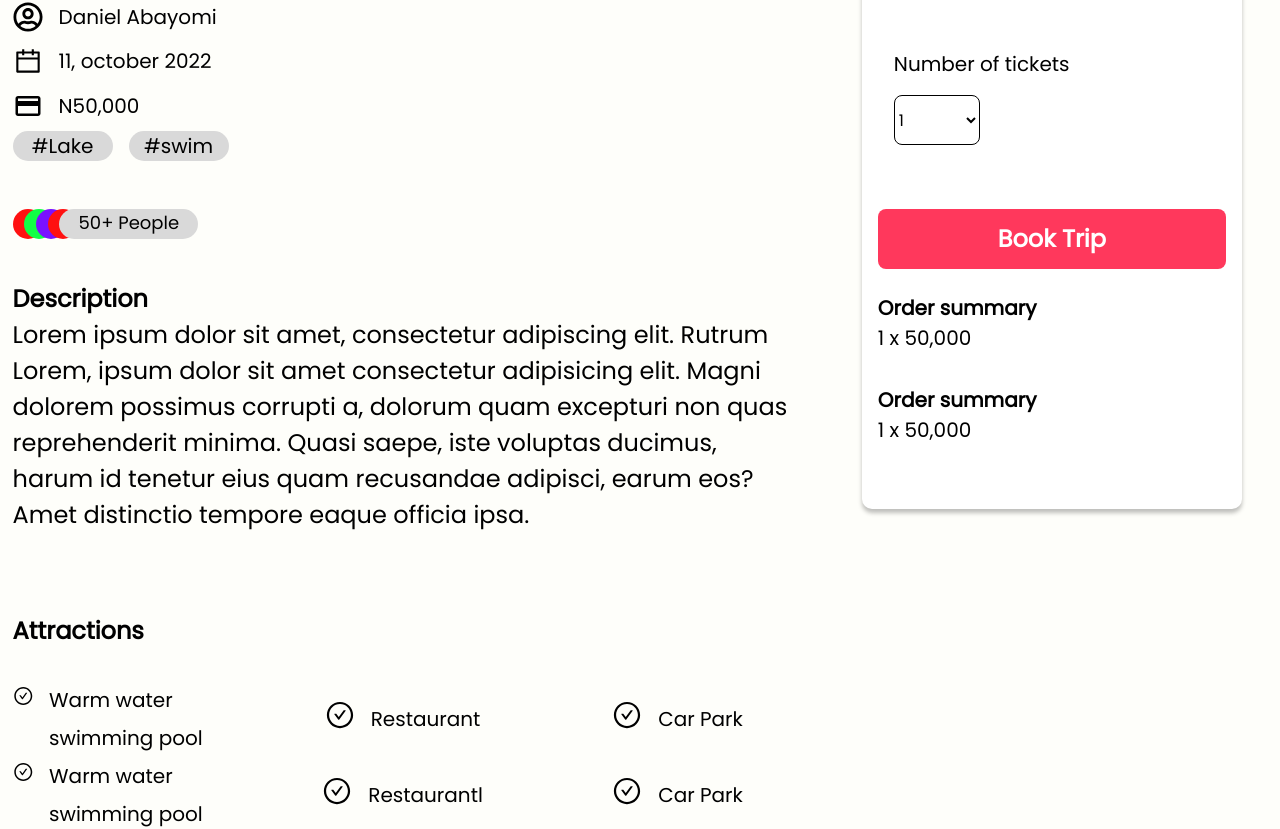
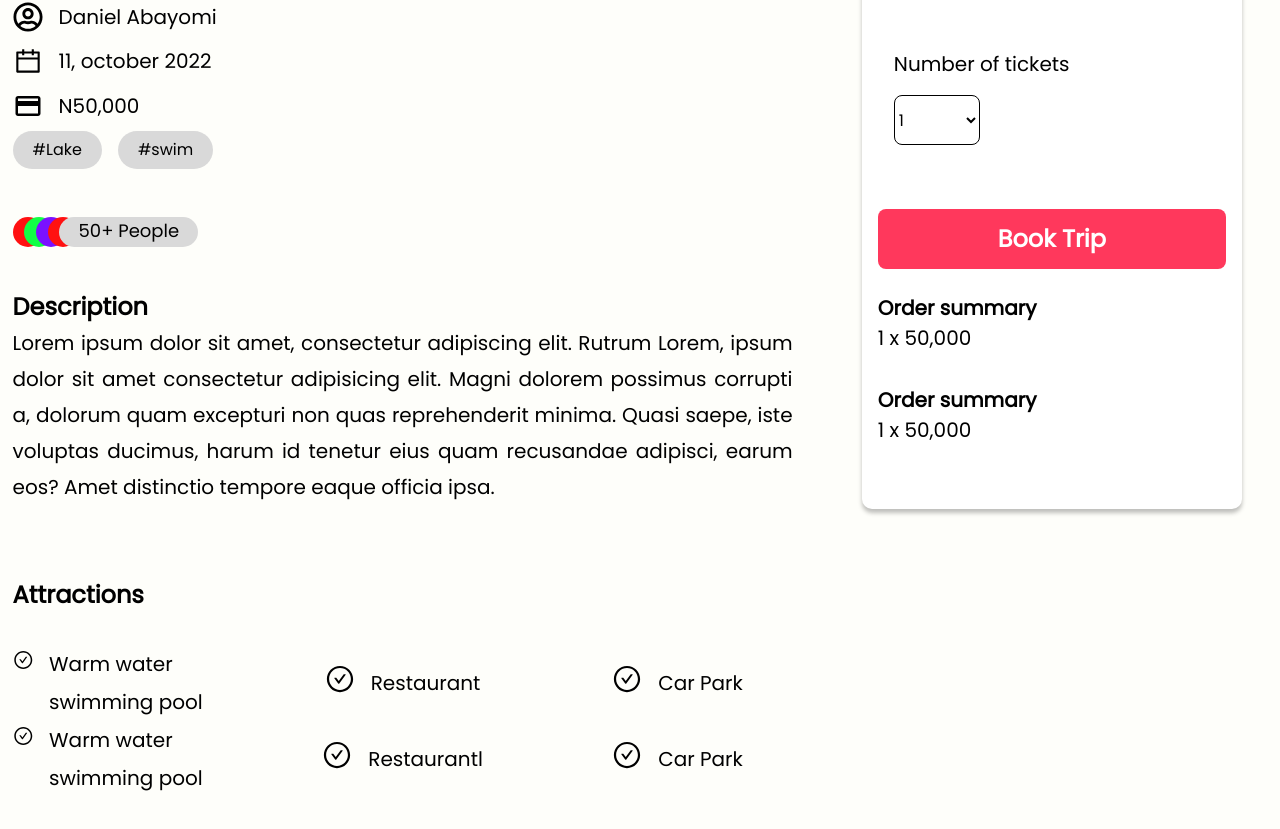
Before and after one commit to Mopharr/TravelBunny, a Next.js app: page /group in a window 1280 px wide. Shown: the part 691-1520 px from the top of the page. Built offline with nearby package versions, Linux system fonts and the light colour scheme.

Commit message:
details page

```diff
--- a/pages/details.tsx
+++ b/pages/details.tsx
@@ -35,7 +35,7 @@ const Details = () => (
 
             <div className={style.desc}>
               <h2>Description</h2>
-              <p className=''>
+              <p>
                 Lorem ipsum dolor sit amet, consectetur adipiscing elit. Rutrum
                 viverra tellus, amet proin in semper arcu. Leo quis vitae
                 scelerisque erat urna,i Lorem ipsum dolor sit amet, consectetur
--- a/styles/details.module.css
+++ b/styles/details.module.css
@@ -74,8 +74,7 @@
   color: #000000;
 }
 .location button {
-  width: 100px;
-  height: 30px;
+  padding: 4px 20px;
   display: flex;
   align-items: center;
   justify-content: center;
@@ -84,7 +83,7 @@
   font-family: "Poppins", sans-serif;
   font-style: normal;
   font-weight: 400;
-  font-size: 20px;
+  font-size: 16px;
   line-height: 30px;
   color: #000000;
 }
@@ -105,10 +104,11 @@
   font-family: "Poppins", sans-serif;
   font-style: normal;
   font-weight: 400;
-  font-size: 24px;
+  font-size: 20px;
   line-height: 36px;
   color: #000000;
   margin: 0 0 2em;
+  text-align: justify;
 }
 
 .lef span {
```
